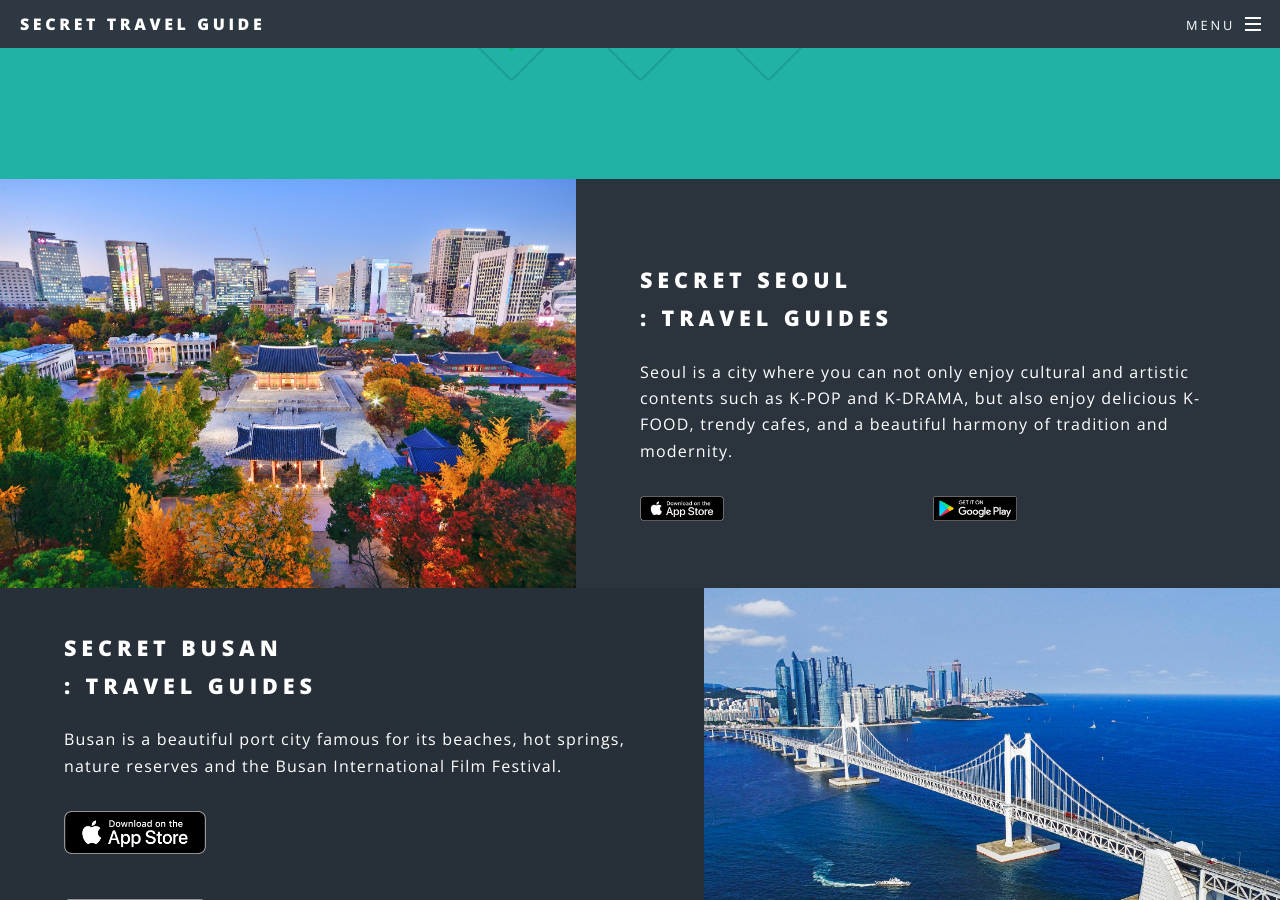
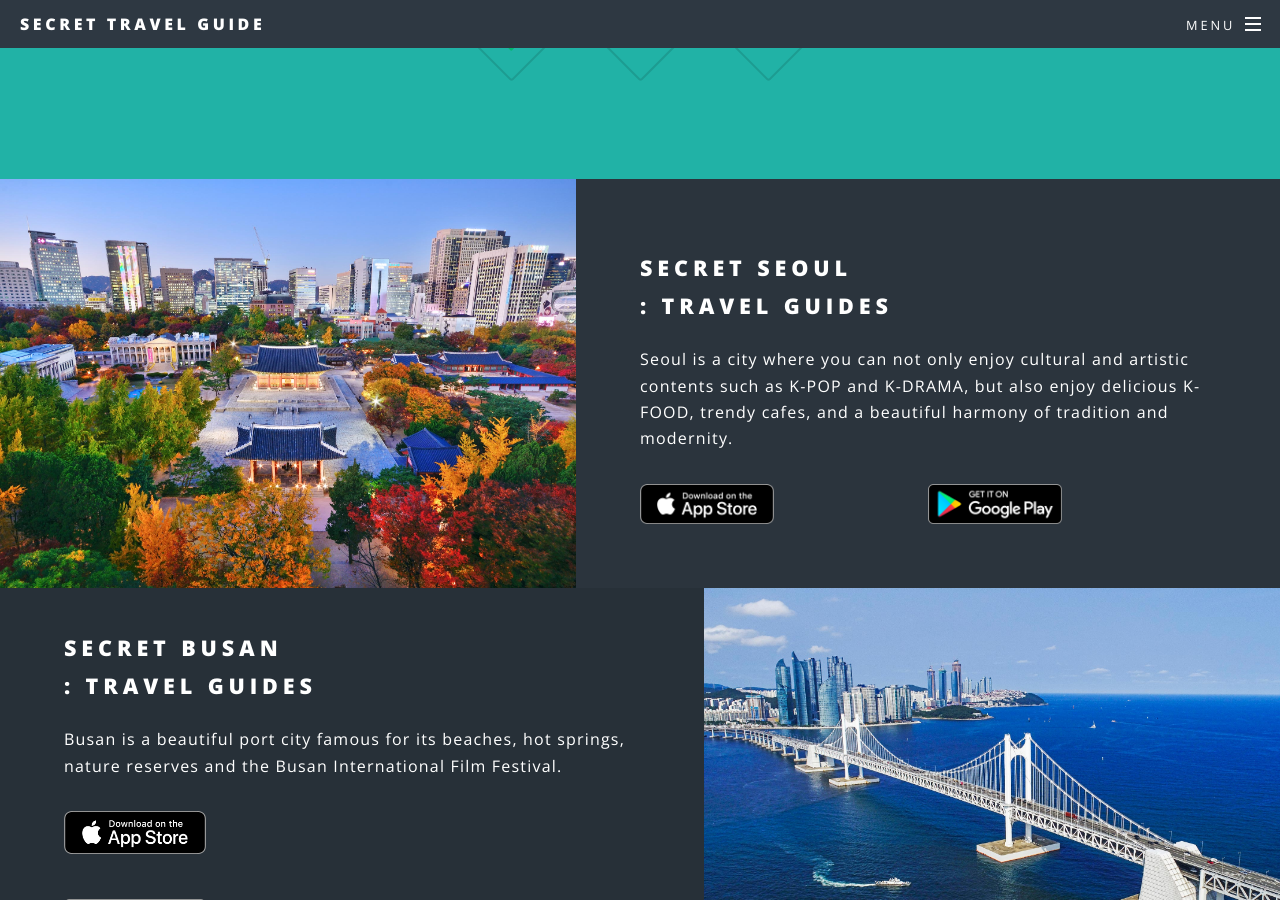
Before and after one commit to inansung/secret.github.io, a Jekyll site: the page built from index.html, in a window 1280 px wide and 900 px high, scrolled down 1242 px. Built offline with Jekyll 4.4.1, drawn with Linux system fonts in a browser that asks for light colours.

Commit message:
Update index.html

```diff
--- a/index.html
+++ b/index.html
@@ -40,12 +40,12 @@ layout: landing
 								: Travel Guides</h2>
 								<p>Seoul is a city where you can not only enjoy cultural and artistic contents such as K-POP and K-DRAMA, but also enjoy delicious K-FOOD, trendy cafes, and a beautiful harmony of tradition and modernity. </p>
 
-								<div style="width:100%; display: flex;">
-								<div style="width:50%; border:0px solid; flex:1; margin-right:10px;">
-									<a href="https://apps.apple.com/us/app/yourkorea-seoul/id1637598369" target="_blank"><img src="images/appstore_badge_original.png" alt="" style="width:calc(33.333% - 10px); border:0px solid; float:left; margin:0 15px 15px 0;" /></a>
+								<div style="width:100%; display: flex; margin: 10px auto;">
+								<div style="width:50%; border:0px solid; flex:1;">
+									<a href="https://apps.apple.com/us/app/yourkorea-seoul/id1637598369" target="_blank"><img src="images/appstore_badge_original.png" alt="" style="width:calc(50% - 10px); border:0px solid; float:left; margin:0 15px 15px 0;" /></a>
 								</div>
 								<div style="width:50%; border:0px solid; flex:1;">
-									<a href="https://play.google.com/store/apps/details?id=net.yourkorea.seoul&hl=ko&gl=US" target="_blank"><img src="images/googleplay_badge_original.png" alt="" style="width:calc(33.333% - 10px); border:0px solid; float:left; margin:0 15px 15px 0;" /></a>
+									<a href="https://play.google.com/store/apps/details?id=net.yourkorea.seoul&hl=ko&gl=US" target="_blank"><img src="images/googleplay_badge_original.png" alt="" style="width:calc(50% - 10px); border:0px solid; float:left; margin:0 15px 15px 0;" /></a>
 								</div>
 								</div>
 <!--
```
